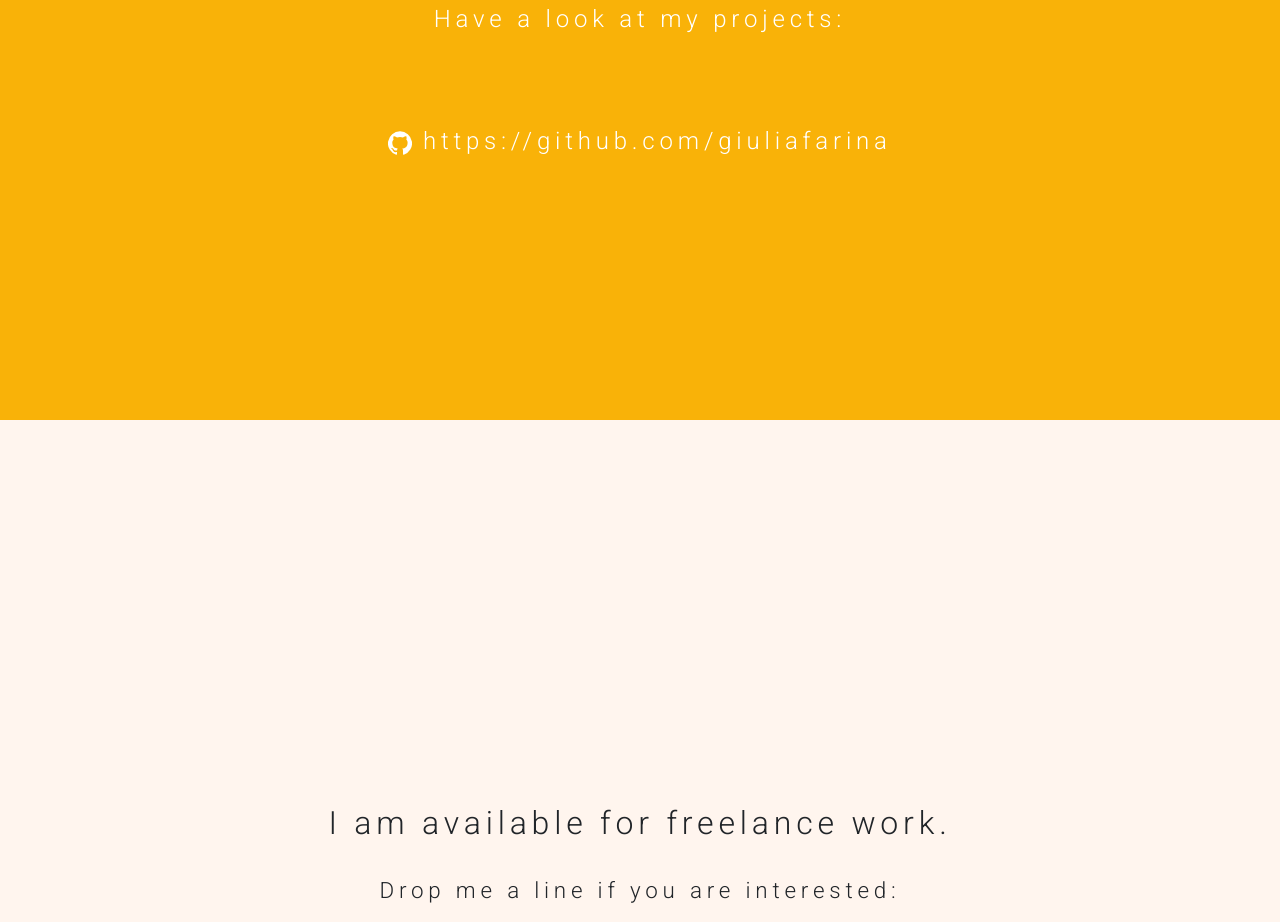
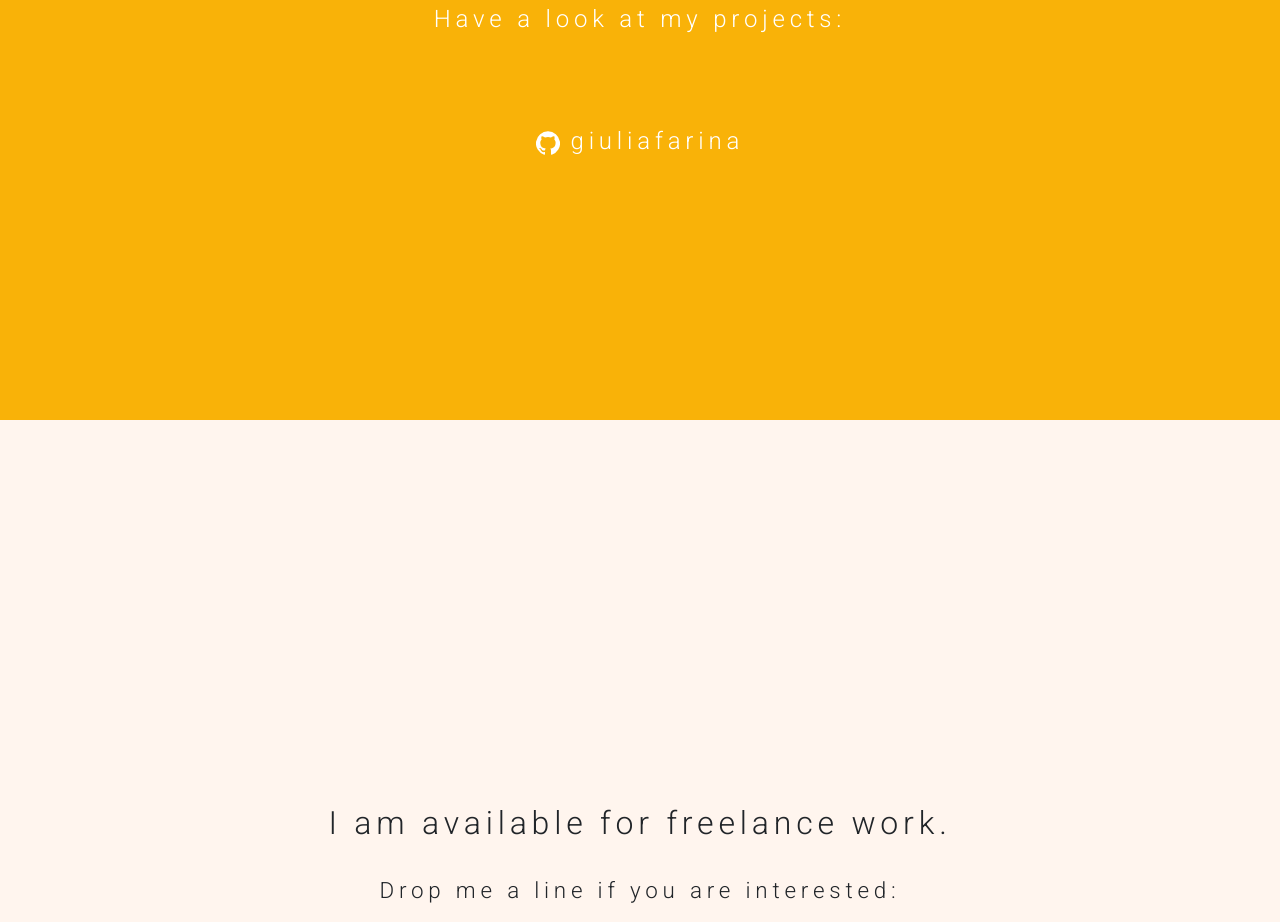
Before and after one commit to giuliafarina/Gatsy_portfolio, a Gatsby site: page / in a window 1280 px wide. Shown: the part 1980-2902 px from the top of the page. Built offline with nearby package versions, Linux system fonts and the light colour scheme; Gatsby itself is replaced by a stand-in of ours.

Commit message:
change github line

```diff
--- a/src/components/projects.js
+++ b/src/components/projects.js
@@ -8,7 +8,7 @@ const Projects = ({ idProp }) => {
         <Container fluid className={container_projects} id={idProp}>
             <p>Have a look at my projects:
             </p><br />
-            <a href="https://github.com/giuliafarina"><GitHubIcon /> https://github.com/giuliafarina</a>
+            <a href="https://github.com/giuliafarina"><GitHubIcon /> giuliafarina</a>
 
 
         </Container>
```
